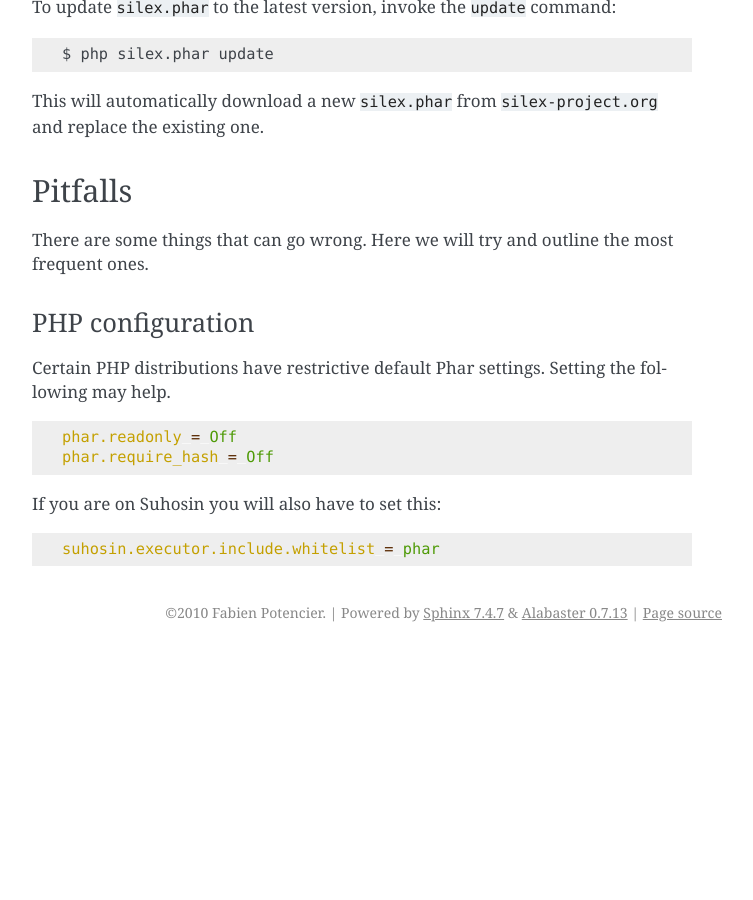
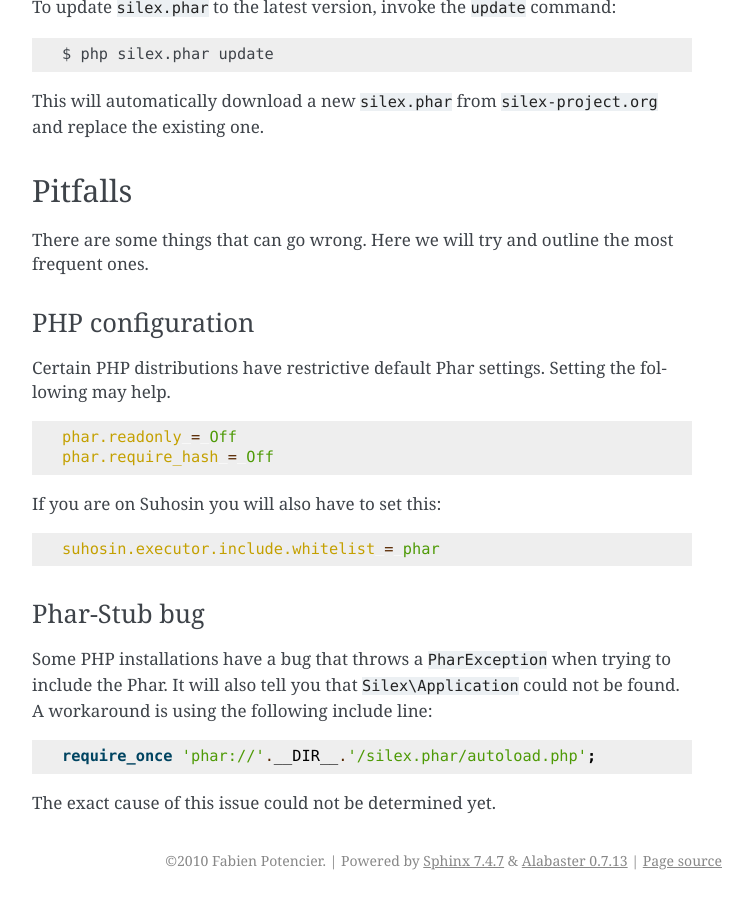
Before and after one commit to silexphp/Silex, a Sphinx documentation site: the page built from doc/usage.rst, in a window 1280 px wide and 900 px high, scrolled down 9569 px. Shown: the whole window, without its empty margins (388-1141 px from the left). Built offline with Sphinx 7.4.7, drawn with Linux system fonts in a browser that asks for light colours; before the commit the page ends 10221 px from its top, so only the background shows below that.

Commit message:
[docs] document phar-stub bug in pitfalls
- https://gist.github.com/916005
- http://silex-ru.net/discussion/10/fatal-error-class-silexapplication-not-found

```diff
--- a/doc/usage.rst
+++ b/doc/usage.rst
@@ -486,11 +486,22 @@ the following may help.
 
 .. code-block:: ini
 
-		phar.readonly = Off
-		phar.require_hash = Off
+    phar.readonly = Off
+    phar.require_hash = Off
 
 If you are on Suhosin you will also have to set this:
 
 .. code-block:: ini
 
-		suhosin.executor.include.whitelist = phar
+    suhosin.executor.include.whitelist = phar
+
+Phar-Stub bug
+~~~~~~~~~~~~~
+
+Some PHP installations have a bug that throws a ``PharException`` when trying
+to include the Phar. It will also tell you that ``Silex\Application`` could not
+be found. A workaround is using the following include line::
+
+    require_once 'phar://'.__DIR__.'/silex.phar/autoload.php';
+
+The exact cause of this issue could not be determined yet.
```
